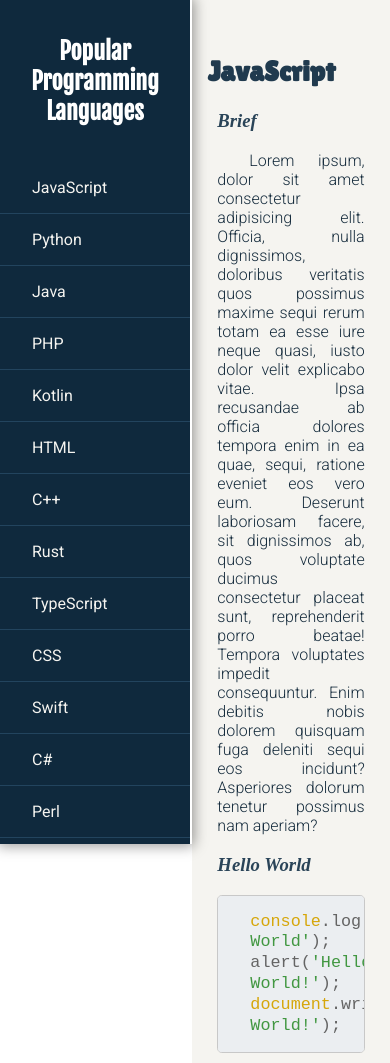
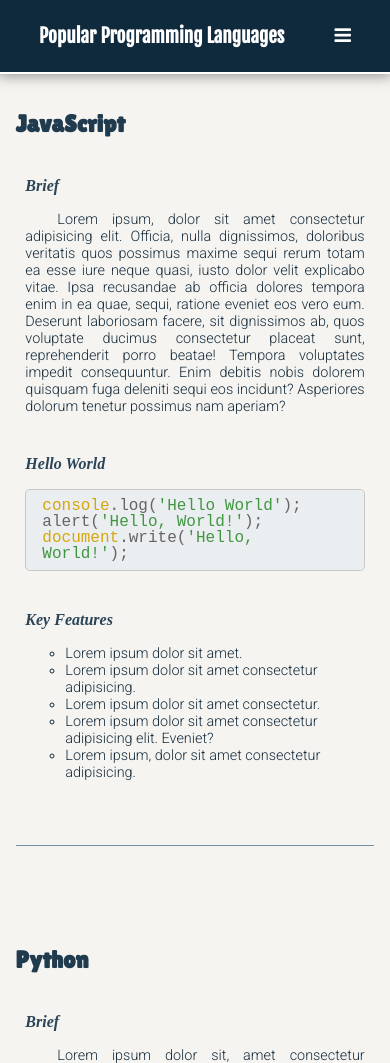
Before and after one commit to josealdunate/FCC-Technical-Documentation-Page, a plain HTML site: page index.html in a window 390 px wide. Shown: the top 1063 px of the page. Drawn offline with Linux system fonts and the light colour scheme; a web font is replaced by a local one.

Commit message:
made webpage responsive; created script.js to hide and show navbar on small devices

```diff
--- a/index.html
+++ b/index.html
@@ -8,35 +8,43 @@
     <link rel="stylesheet" href="style.css">
     <link rel="preconnect" href="https://fonts.gstatic.com">
     <link href="https://fonts.googleapis.com/css2?family=Antic+Slab&family=Fjalla+One&family=Lilita+One&family=Roboto:wght@300;400&display=swap" rel="stylesheet">
+    <link rel="stylesheet" href="https://cdnjs.cloudflare.com/ajax/libs/font-awesome/4.7.0/css/font-awesome.min.css">
     <title>FCC: Technical Documentation Page</title>
 </head>
 <body>
     <nav id="navbar">
-        <header>
-            <h1>Popular Programming Languages</h1>
-        </header>
-            <ul>
-                <li><a href="#JavaScript" class="nav-link">JavaScript</a></li>
-                <li><a href="#Python" class="nav-link">Python</a></li>
-                <li><a href="#Java" class="nav-link">Java</a></li>
-                <li><a href="#PHP" class="nav-link">PHP</a></li>
-                <li><a href="#Kotlin" class="nav-link">Kotlin</a></li>
-                <li><a href="#HTML" class="nav-link">HTML</a></li>
-                <li><a href="#C++" class="nav-link">C++</a></li>
-                <li><a href="#Rust" class="nav-link">Rust</a></li>
-                <li><a href="#TypeScript" class="nav-link">TypeScript</a></li>
-                <li><a href="#CSS" class="nav-link">CSS</a></li>
-                <li><a href="#Swift" class="nav-link">Swift</a></li>
-                <li><a href="#C#" class="nav-link">C#</a></li>
-                <li><a href="#Perl" class="nav-link">Perl</a></li>
-                <li><a href="#Scala" class="nav-link">Scala</a></li>
-                <li><a href="#Scheme" class="nav-link">Scheme</a></li>
-                <li><a href="#SQL" class="nav-link">SQL</a></li>
-                <li><a href="#R_Programming" class="nav-link">R Programming</a></li>
-                <li><a href="#Golang_(Go)" class="nav-link">Golang (Go)</a></li>
-                <li><a href="#Ruby" class="nav-link">Ruby</a></li>
-                <li><a href="#Elixir" class="nav-link">Elixir</a></li>
-            </ul>
+        <div class="heading">
+            <header>
+                <h1>Popular Programming Languages</h1>
+            </header>
+            <div class="icon-div">
+                <a href="javascript:void(0);" onclick="toggleNav()">
+                    <i class="fa fa-bars"></i>
+                </a>
+            </div>
+        </div>
+        <ul id="navLinks">
+            <li><a href="#JavaScript" class="nav-link" onclick="hideNav()">JavaScript</a></li>
+            <li><a href="#Python" class="nav-link" onclick="hideNav()">Python</a></li>
+            <li><a href="#Java" class="nav-link" onclick="hideNav()">Java</a></li>
+            <li><a href="#PHP" class="nav-link" onclick="hideNav()">PHP</a></li>
+            <li><a href="#Kotlin" class="nav-link" onclick="hideNav()">Kotlin</a></li>
+            <li><a href="#HTML" class="nav-link" onclick="hideNav()">HTML</a></li>
+            <li><a href="#C++" class="nav-link" onclick="hideNav()">C++</a></li>
+            <li><a href="#Rust" class="nav-link" onclick="hideNav()">Rust</a></li>
+            <li><a href="#TypeScript" class="nav-link" onclick="hideNav()">TypeScript</a></li>
+            <li><a href="#CSS" class="nav-link" onclick="hideNav()">CSS</a></li>
+            <li><a href="#Swift" class="nav-link" onclick="hideNav()">Swift</a></li>
+            <li><a href="#C#" class="nav-link" onclick="hideNav()">C#</a></li>
+            <li><a href="#Perl" class="nav-link" onclick="hideNav()">Perl</a></li>
+            <li><a href="#Scala" class="nav-link" onclick="hideNav()">Scala</a></li>
+            <li><a href="#Scheme" class="nav-link" onclick="hideNav()">Scheme</a></li>
+            <li><a href="#SQL" class="nav-link" onclick="hideNav()">SQL</a></li>
+            <li><a href="#R_Programming" class="nav-link" onclick="hideNav()">R Programming</a></li>
+            <li><a href="#Golang_(Go)" class="nav-link" onclick="hideNav()">Golang (Go)</a></li>
+            <li><a href="#Ruby" class="nav-link" onclick="hideNav()">Ruby</a></li>
+            <li><a href="#Elixir" class="nav-link" onclick="hideNav()">Elixir</a></li>
+        </ul>
     </nav>
     <main id="main-doc">
         <section id="JavaScript" class="main-section">
@@ -679,6 +687,6 @@
         </div>
         <p class="developer"><small>Developed by <a href="https://github.com/josealdunate">José Ignacio Aldunate</a></small></p>
     </footer>
-    <script src=https://cdn.freecodecamp.org/testable-projects-fcc/v1/bundle.js></script>
+    <script src="script.js"></script>
 </body>
 </html>
--- /dev/null
+++ b/script.js
@@ -0,0 +1,19 @@
+const navLinks = document.getElementById("navLinks");
+const nav = document.getElementById("navbar");
+
+
+function toggleNav() {
+    if (navLinks.style.display === "none") {
+        navLinks.style.display = "block";
+        nav.style.position = "fixed";
+    } else {
+        navLinks.style.display = "none";
+        nav.style.position = "sticky";
+    }
+}
+
+function hideNav() {
+    if (document.documentElement.clientWidth <= 550) {
+        toggleNav();
+    }
+}
--- a/style.css
+++ b/style.css
@@ -32,9 +32,9 @@
     border-right: 2px solid white;
 }
 
-nav header {
+.heading {
+    padding: 1rem 0;
     position: sticky;
-    padding: 1rem 0;
     top: 0;
     background-color: rgb(15, 41, 61);
 }
@@ -46,10 +46,8 @@
     font-size: 1.6rem;
 }
 
-.h1-sub {
-    display: block;
-    font-size: 1rem;
-    padding-top: 1rem;
+.icon-div {
+    display: none;
 }
 
 nav ul {
@@ -60,7 +58,7 @@
     font-family: 'Roboto', sans-serif;
 }
 
-nav a {
+nav ul a {
     display: block;
     padding: 1rem 2rem;
     text-decoration: none;
@@ -76,7 +74,7 @@
     background:rgb(20, 80, 126);
 }
 
-@media (max-width: 870px) {
+@media (max-width: 1000px) {
     nav {
         width: 12rem;
     }
@@ -86,6 +84,42 @@
     }
 }
 
+@media (max-width: 550px) {
+    nav {
+        position: sticky;
+        width: 100%;
+        height: 100%;
+        border-right: none;
+        border-bottom: 2px solid white;
+    }
+
+    h1 {
+        text-align: left;
+        margin: 0;
+        font-size: 1.2rem;
+    }
+
+    .heading {
+        display: flex;
+        padding: 1.5rem 10vw;
+        align-items: center;
+        justify-content: space-between;
+    }
+
+    .icon-div {
+        display: block;
+        margin-left: 2rem;
+    }
+
+    .fa {
+        color: white;
+        font-size: 1.2rem !important;
+    }
+
+    #navLinks {
+        display: none;
+    }
+}
 
 /*----------- MAIN CONTENT -----------*/
 main {
@@ -119,6 +153,7 @@
 h3 {
     font-family: 'Antic Slab', serif;
     color:rgb(42, 68, 88);
+    margin-top: 2.5rem;
 }
 
 p,
@@ -138,10 +173,37 @@
     list-style: circle;
 }
 
-@media (max-width: 870px) {
+@media (max-width: 1000px) {
     main {
         width: calc(100vw - 12rem);
         left: 12rem;
+    }
+
+    section {
+        padding: 5rem 0 3rem 0;
+    }
+    section:first-child {
+        padding: 1rem 0 3rem 0;
+    }
+}
+
+@media (max-width: 550px) {
+    main {
+        left: 0;
+        width: 100%;
+    }
+
+    h2 {
+        font-size: 1.5rem;
+    }
+
+    h3 {
+        font-size: 1rem;
+    }
+
+    p,
+    main li {
+        font-size: 0.9rem;
     }
 }
 
@@ -179,6 +241,15 @@
 .red {
     color:rgb(189, 47, 47);
 }
+
+@media (max-width: 550px) {
+    code {
+        font-size: 1rem;
+        line-height: 1rem;
+        padding: 0.5rem 1rem;
+    }
+}
+
 
 /*----------- FOOTER -----------*/
 
@@ -233,9 +304,16 @@
     margin-top: 1.5rem;
 }
 
-@media (max-width: 870px) {
+@media (max-width: 1000px) {
     footer {
         width: calc(100vw - 12rem);
         left: 12rem;
     }
 }
+
+@media (max-width: 550px) {
+    footer {
+        left: 0;
+        width: 100%;
+    }
+}
```
